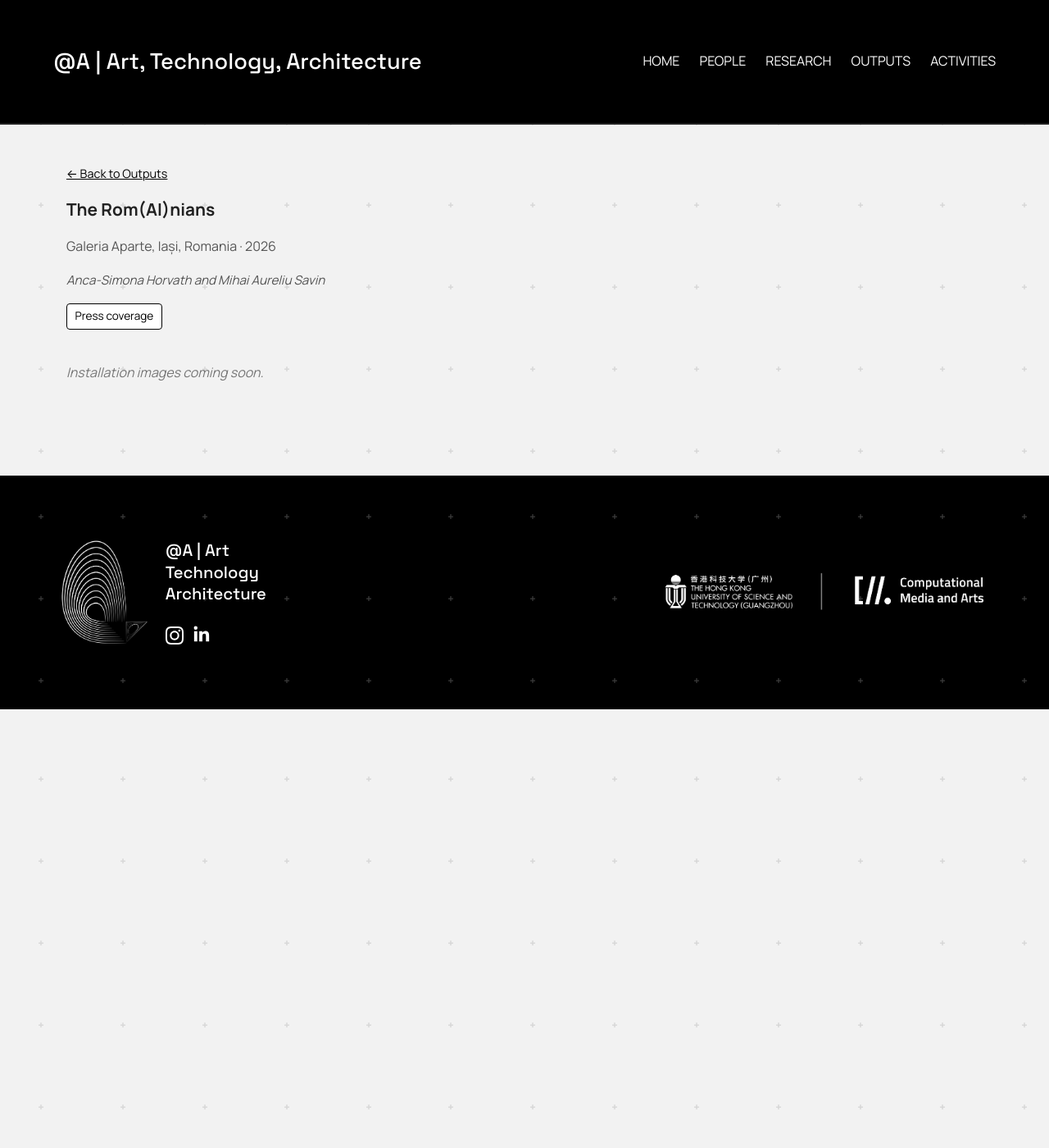
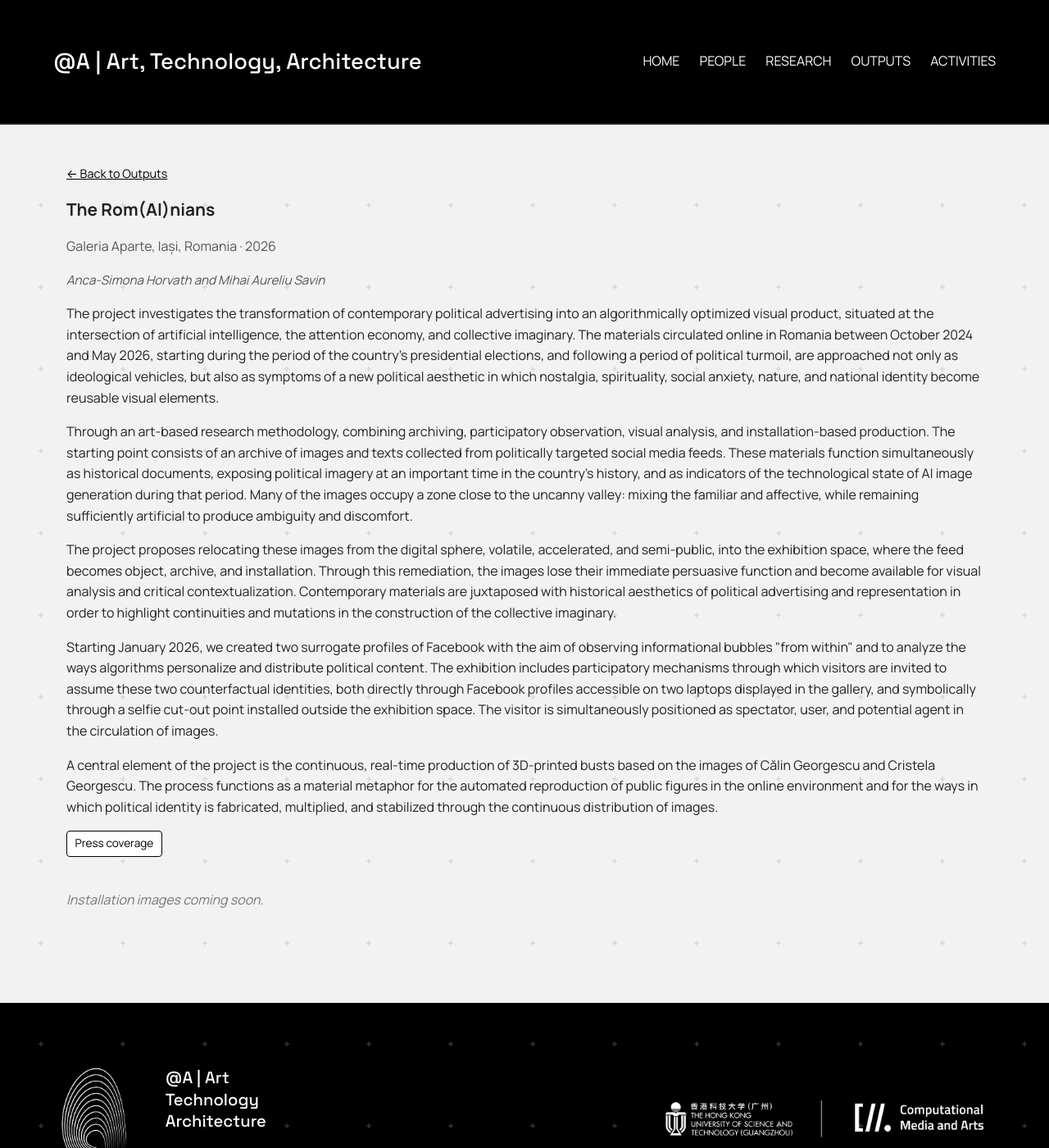
Before and after one commit to anqua/at-a, a Jekyll site: the page built from exhibitions/the-romainians.md, in a window 1280 px wide and 1400 px high. Shown: the whole window at 82% size. Built offline with Jekyll 4.4.1, drawn with Linux system fonts in a browser that asks for light colours.

Commit message:
Add full installation description to The Rom(AI)nians page
Five-paragraph write-up from the artist; the Outputs card's short blurb
stays empty as before.

Co-Authored-By: Claude Sonnet 5 <noreply@anthropic.com>

```diff
--- a/_data/exhibitions.yml
+++ b/_data/exhibitions.yml
@@ -5,6 +5,12 @@
   year: 2026
   credits: "Anca-Simona Horvath and Mihai Aureliu Savin"
   description: ""
+  description_long:
+    - "The project investigates the transformation of contemporary political advertising into an algorithmically optimized visual product, situated at the intersection of artificial intelligence, the attention economy, and collective imaginary. The materials circulated online in Romania between October 2024 and May 2026, starting during the period of the country's presidential elections, and following a period of political turmoil, are approached not only as ideological vehicles, but also as symptoms of a new political aesthetic in which nostalgia, spirituality, social anxiety, nature, and national identity become reusable visual elements."
+    - "Through an art-based research methodology, combining archiving, participatory observation, visual analysis, and installation-based production. The starting point consists of an archive of images and texts collected from politically targeted social media feeds. These materials function simultaneously as historical documents, exposing political imagery at an important time in the country's history, and as indicators of the technological state of AI image generation during that period. Many of the images occupy a zone close to the uncanny valley: mixing the familiar and affective, while remaining sufficiently artificial to produce ambiguity and discomfort."
+    - "The project proposes relocating these images from the digital sphere, volatile, accelerated, and semi-public, into the exhibition space, where the feed becomes object, archive, and installation. Through this remediation, the images lose their immediate persuasive function and become available for visual analysis and critical contextualization. Contemporary materials are juxtaposed with historical aesthetics of political advertising and representation in order to highlight continuities and mutations in the construction of the collective imaginary."
+    - "Starting January 2026, we created two surrogate profiles of Facebook with the aim of observing informational bubbles \"from within\" and to analyze the ways algorithms personalize and distribute political content. The exhibition includes participatory mechanisms through which visitors are invited to assume these two counterfactual identities, both directly through Facebook profiles accessible on two laptops displayed in the gallery, and symbolically through a selfie cut-out point installed outside the exhibition space. The visitor is simultaneously positioned as spectator, user, and potential agent in the circulation of images."
+    - "A central element of the project is the continuous, real-time production of 3D-printed busts based on the images of Călin Georgescu and Cristela Georgescu. The process functions as a material metaphor for the automated reproduction of public figures in the online environment and for the ways in which political identity is fabricated, multiplied, and stabilized through the continuous distribution of images."
   press: "https://www.modernism.ro/2026/05/23/expozitie-anca-horvath-mihai-aureliu-savin-the-romainians-galeria-aparte-unage-iasi/"
   url: /at-a/exhibitions/the-romainians/
   cover: /at-a/assets/images/Logo_AtA.png
--- a/exhibitions/the-romainians.md
+++ b/exhibitions/the-romainians.md
@@ -13,7 +13,11 @@ images: []
 <p class="exhibition-page-meta">{{ ex.venue }}{% if ex.location %}, {{ ex.location }}{% endif %} &middot; {{ ex.year }}</p>
 {% if ex.credits %}<p class="exhibition-page-credits">{{ ex.credits }}</p>{% endif %}
 
-{% if ex.description %}<p>{{ ex.description }}</p>{% endif %}
+{% if ex.description_long %}
+  {% for para in ex.description_long %}<p>{{ para }}</p>
+  {% endfor %}
+{% elsif ex.description %}<p>{{ ex.description }}</p>
+{% endif %}
 
 {% if ex.press %}<p><a class="pub-btn" href="{{ ex.press }}" target="_blank" rel="noopener">Press coverage</a></p>{% endif %}
 
```
